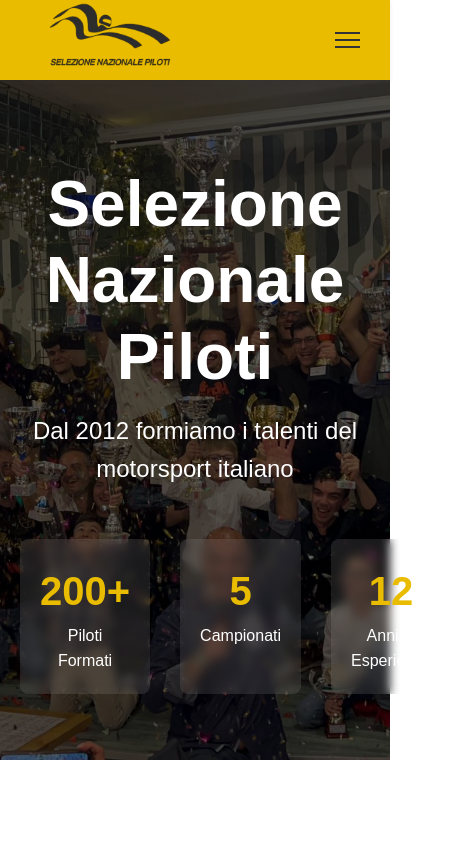
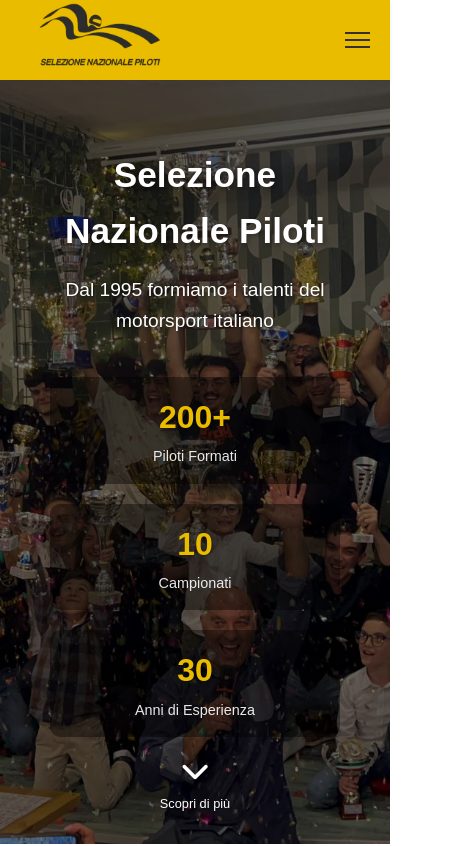
Before and after one commit to TheGvR3/SNP, a plain HTML site: page index.html in a window 390 px wide. Shown: the top 846 px of the page, 451 px wide, since content can reach past the window. Drawn offline with Linux system fonts and the light colour scheme; a script that the page names is missing.

Commit message:
sistemazione responsive home

```diff
--- a/css/home.css
+++ b/css/home.css
@@ -1,57 +1,160 @@
 /* Hero Section */
 .hero {
-    padding-top: 120px;
-    background: linear-gradient(rgba(0,0,0,0.6), rgba(0,0,0,0.6)),
+    height: 100vh;
+    background: linear-gradient(rgba(0,0,0,0.5), rgba(0,0,0,0.5)),
                 url('../images/464939088_10234948141833388_555340795505353003_n.jpg') center/cover;
-    min-height: 90vh;
+    position: relative;
     display: flex;
     align-items: center;
     color: var(--white);
-    text-align: center;
 }
 
 .hero-content {
     width: 100%;
-    color: var(--white);
-    padding: 60px 0;
+    padding: 20px;
 }
 
 .hero-text {
     max-width: 800px;
     margin: 0 auto;
+    text-align: center;
 }
 
 .hero-text h1 {
-    font-size: 4rem;
+    font-size: 3.5rem;
     margin-bottom: 1rem;
-    line-height: 1.2;
+    text-shadow: 2px 2px 4px rgba(0,0,0,0.3);
 }
 
-.subtitle {
+.hero-text .subtitle {
     font-size: 1.5rem;
-    margin-bottom: 3rem;
+    margin-bottom: 2rem;
+    text-shadow: 1px 1px 2px rgba(0,0,0,0.3);
 }
 
 .hero-stats {
-    display: grid;
-    grid-template-columns: repeat(3, 1fr);
-    gap: 30px;
-    margin-top: 50px;
+    display: flex;
+    justify-content: center;
+    gap: 40px;
+    margin-top: 40px;
 }
 
 .stat-item {
     text-align: center;
-    padding: 20px;
-    background: rgba(255,255,255,0.1);
-    border-radius: 8px;
-    backdrop-filter: blur(5px);
 }
 
 .stat-item .number {
     display: block;
     font-size: 2.5rem;
-    font-weight: bold;
+    font-weight: 700;
     color: var(--primary-color);
+    text-shadow: 1px 1px 2px rgba(0,0,0,0.3);
+}
+
+.stat-item .label {
+    font-size: 1rem;
+    opacity: 0.9;
+}
+
+.scroll-indicator {
+    position: absolute;
+    bottom: 30px;
+    left: 50%;
+    transform: translateX(-50%);
+    animation: bounce 2s infinite;
+    color: var(--white);
+    text-align: center;
+    cursor: pointer;
+}
+
+.scroll-indicator i {
+    font-size: 2rem;
+    text-shadow: 1px 1px 2px rgba(0,0,0,0.3);
+}
+
+.scroll-indicator span {
+    display: block;
+    font-size: 0.9rem;
+    margin-top: 5px;
+    text-shadow: 1px 1px 2px rgba(0,0,0,0.3);
+}
+
+@keyframes bounce {
+    0%, 20%, 50%, 80%, 100% {
+        transform: translateY(0) translateX(-50%);
+    }
+    40% {
+        transform: translateY(-10px) translateX(-50%);
+    }
+    60% {
+        transform: translateY(-5px) translateX(-50%);
+    }
+}
+
+/* Media Queries per Mobile */
+@media (max-width: 768px) {
+    .hero {
+        height: auto;
+        min-height: 100vh;
+        padding: 60px 0;
+    }
+
+    .hero-text h1 {
+        font-size: 2.2rem;
+        padding: 0 10px;
+    }
+
+    .hero-text .subtitle {
+        font-size: 1.2rem;
+        padding: 0 15px;
+    }
+
+    .hero-stats {
+        flex-direction: column;
+        gap: 20px;
+    }
+
+    .stat-item {
+        padding: 15px;
+        background: rgba(0,0,0,0.4);
+        border-radius: 10px;
+        margin: 0 20px;
+    }
+
+    .stat-item .number {
+        font-size: 2rem;
+    }
+
+    .stat-item .label {
+        font-size: 0.9rem;
+    }
+
+    .scroll-indicator {
+        bottom: 20px;
+    }
+
+    .scroll-indicator i {
+        font-size: 1.8rem;
+    }
+
+    .scroll-indicator span {
+        font-size: 0.8rem;
+    }
+}
+
+/* Media query per schermi molto piccoli */
+@media (max-width: 360px) {
+    .hero-text h1 {
+        font-size: 1.8rem;
+    }
+
+    .hero-text .subtitle {
+        font-size: 1rem;
+    }
+
+    .stat-item .number {
+        font-size: 1.8rem;
+    }
 }
 
 /* Path Section */
--- a/css/style.css
+++ b/css/style.css
@@ -20,12 +20,21 @@
     font-family: 'Arial', sans-serif;
     line-height: 1.6;
     color: var(--text-color);
+    overflow-x: hidden;
+    width: 100%;
+    -webkit-text-size-adjust: 100%;
 }
 
 .container {
     max-width: 1200px;
     margin: 0 auto;
     padding: 0 20px;
+    width: 100%;
+    padding-left: 15px;
+    padding-right: 15px;
+    margin-left: auto;
+    margin-right: auto;
+    box-sizing: border-box;
 }
 
 /* Common Components */
@@ -118,4 +127,34 @@
     .nav-links.active {
         display: flex;
     }
+
+    html,
+    body {
+        width: 100%;
+        margin: 0;
+        padding: 0;
+    }
+
+    .container {
+        padding-left: 10px;
+        padding-right: 10px;
+    }
 }
+
+/* Prevenzione zoom su input e select su iOS */
+input[type="text"],
+input[type="email"],
+input[type="tel"],
+input[type="number"],
+select,
+textarea {
+    font-size: 16px; /* Previene lo zoom automatico su iOS */
+}
+
+/* Regole per contenuti responsive */
+img,
+video,
+iframe {
+    max-width: 100%;
+    height: auto;
+}
--- a/index.html
+++ b/index.html
@@ -2,7 +2,7 @@
 <html lang="it">
 <head>
     <meta charset="UTF-8">
-    <meta name="viewport" content="width=device-width, initial-scale=1.0">
+    <meta name="viewport" content="width=device-width, initial-scale=1.0, maximum-scale=1.0, user-scalable=no">
     <title>Selezione Nazionale Piloti</title>
     <!-- CSS Comune -->
     <link rel="stylesheet" href="css/style.css">
@@ -25,23 +25,27 @@
                 <div class="container">
                     <div class="hero-text">
                         <h1>Selezione Nazionale Piloti</h1>
-                        <p class="subtitle">Dal 2012 formiamo i talenti del motorsport italiano</p>
+                        <p class="subtitle">Dal 1995 formiamo i talenti del motorsport italiano</p>
                         <div class="hero-stats">
                             <div class="stat-item">
                                 <span class="number">200+</span>
                                 <span class="label">Piloti Formati</span>
                             </div>
                             <div class="stat-item">
-                                <span class="number">5</span>
+                                <span class="number">10</span>
                                 <span class="label">Campionati</span>
                             </div>
                             <div class="stat-item">
-                                <span class="number">12</span>
+                                <span class="number">30</span>
                                 <span class="label">Anni di Esperienza</span>
                             </div>
                         </div>
                     </div>
                 </div>
+            </div>
+            <div class="scroll-indicator">
+                <i class="fas fa-chevron-down"></i>
+                <span>Scopri di più</span>
             </div>
         </section>
 
```
